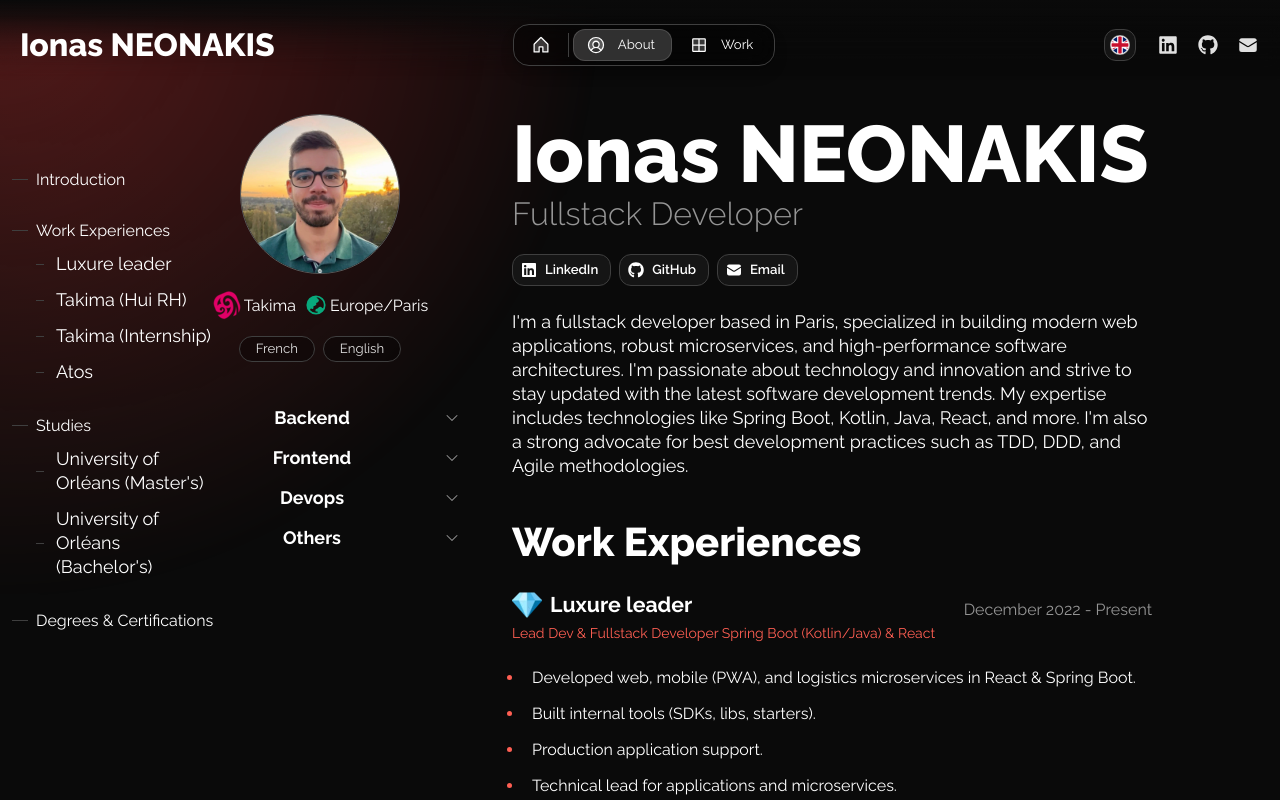
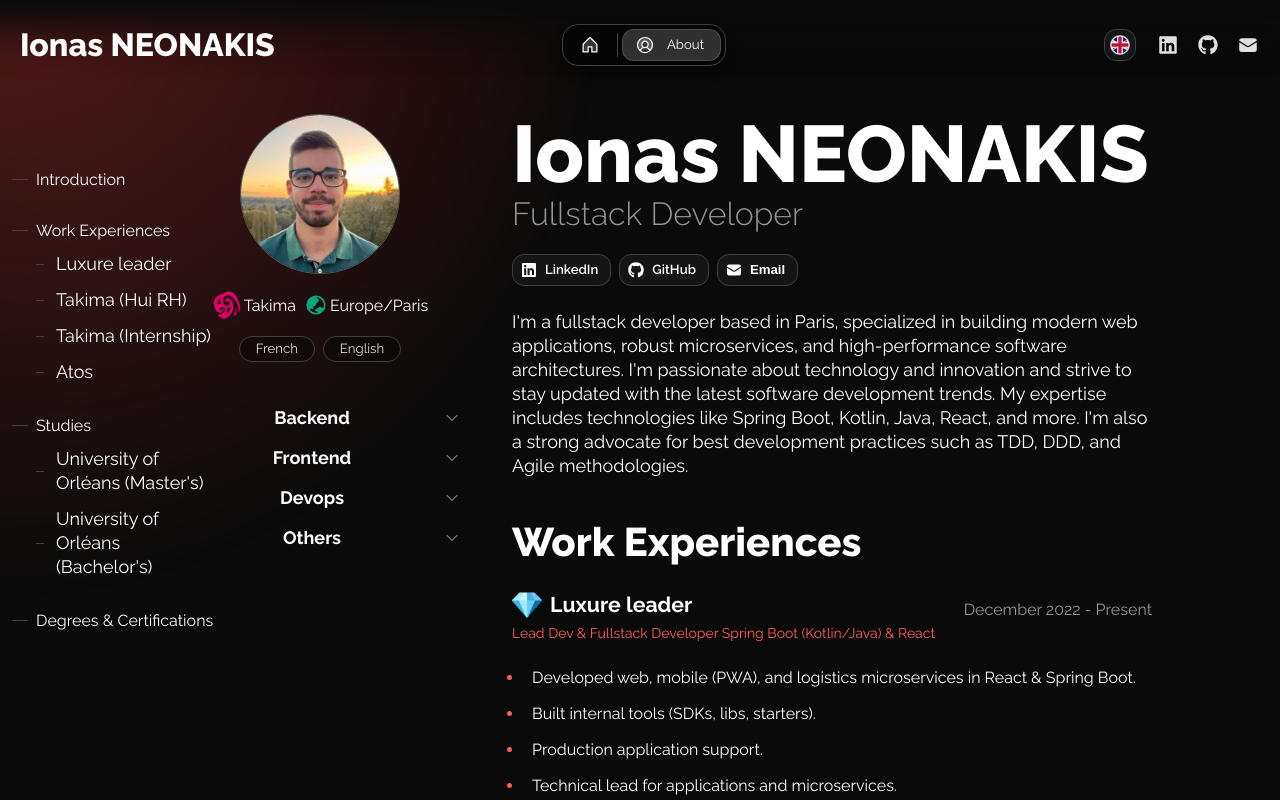
Before and after one commit to IonasNeonakis/ionasneonakis.github.io, a Next.js app: page /en/about in a window 1280 px wide. Shown: the top 800 px of the page. Built offline with nearby package versions, Linux system fonts and the light colour scheme.

Commit message:
chore: obfuscate email address

```diff
--- /dev/null
+++ b/src/app/[locale]/about/AboutObfuscatedEmailButton.tsx
@@ -0,0 +1,27 @@
+"use client";
+
+import { Button, IconButton } from "@/once-ui/components";
+import { emailMailToRedirect } from "@/utils/obfuscateEmailUtils";
+import React from "react";
+
+export function AboutObfuscatedEmailButton() {
+  return (
+    <>
+      <Button
+        className="s-flex-hide"
+        onClick={emailMailToRedirect}
+        prefixIcon={"email"}
+        label={"Email"}
+        size="s"
+        variant="secondary"
+      />
+      <IconButton
+        className="s-flex-show"
+        onClick={emailMailToRedirect}
+        size="l"
+        icon="email"
+        variant="secondary"
+      />
+    </>
+  );
+}
--- a/src/app/[locale]/about/page.tsx
+++ b/src/app/[locale]/about/page.tsx
@@ -1,3 +1,4 @@
+import { AboutObfuscatedEmailButton } from "@/app/[locale]/about/AboutObfuscatedEmailButton";
 import { CurrentLocation } from "@/app/[locale]/about/CurrentLocation";
 import { SpokenLanguages } from "@/app/[locale]/about/SpokenLanguages";
 import { baseURL, createI18nContent } from "@/app/resources";
@@ -17,6 +18,7 @@ import {
   SmartImage,
   Text,
 } from "@/once-ui/components";
+import { emailMailToRedirect } from "@/utils/obfuscateEmailUtils";
 import type { Metadata } from "next";
 import { getTranslations, setRequestLocale } from "next-intl/server";
 import Image from "next/image";
@@ -175,9 +177,7 @@ export default async function About({ params }: AboutParams) {
               horizontal="center"
               fitWidth
             >
-              {social.map(
-                (item) =>
-                  item.link && (
+              {social.map((item) => (
                 <div key={item.link}>
                   <Button
                     className="s-flex-hide"
@@ -197,8 +197,8 @@ export default async function About({ params }: AboutParams) {
                     variant="secondary"
                   />
                 </div>
-                  ),
-              )}
+              ))}
+              <AboutObfuscatedEmailButton />
             </Flex>
           </Column>
 
--- a/src/app/resources/config.ts
+++ b/src/app/resources/config.ts
@@ -5,7 +5,7 @@ const baseURL: string = "ionasneonakis.github.io";
 const routes: Record<string, boolean> = {
   "/": true,
   "/about": true,
-  "/work": true,
+  "/work": false,
   "/blog": false,
 };
 
--- a/src/app/resources/content-i18n.tsx
+++ b/src/app/resources/content-i18n.tsx
@@ -134,11 +134,6 @@ const createI18nContent = (t: (key: string, options?: unknown) => string): I18nC
       name: "GitHub",
       icon: "github",
       link: "https://github.com/IonasNeonakis",
-    },
-    {
-      name: "Email",
-      icon: "email",
-      link: "mailto:ionas.neonakis@gmail.com",
     },
   ];
 
--- a/src/components/Footer.tsx
+++ b/src/components/Footer.tsx
@@ -1,7 +1,7 @@
 import { createI18nContent } from "@/app/resources";
-import { Flex, IconButton, SmartLink, Text } from "@/once-ui/components";
+import { ObfuscatedEmailButton } from "@/components/ObfuscatedEmailButton";
+import { Flex, IconButton, Text } from "@/once-ui/components";
 import { useTranslations } from "next-intl";
-import { getTranslations } from "next-intl/server";
 import styles from "./Footer.module.scss";
 
 export function Footer() {
@@ -47,6 +47,7 @@ export function Footer() {
                 />
               ),
           )}
+          <ObfuscatedEmailButton />
         </Flex>
       </Flex>
       <Flex height="80" show="s" />
--- a/src/components/Header.tsx
+++ b/src/components/Header.tsx
@@ -9,6 +9,7 @@ import { createI18nContent, routes } from "@/app/resources";
 import { LanguageDropdown } from "@/components/LanguageDropdown";
 
 import { Link, type Locale, usePathname, useRouter } from "@/i18n/routing";
+import { emailMailToRedirect } from "@/utils/obfuscateEmailUtils";
 import { useTranslations } from "next-intl";
 import type { Params } from "next/dist/server/request/params";
 import { useTransition } from "react";
@@ -158,6 +159,13 @@ export const Header = () => {
                     />
                   ),
               )}
+              <IconButton
+                onClick={emailMailToRedirect}
+                icon="email"
+                tooltip="Email"
+                size="s"
+                variant="ghost"
+              />
             </Flex>
           </Flex>
         </Flex>
--- /dev/null
+++ b/src/components/ObfuscatedEmailButton.tsx
@@ -0,0 +1,16 @@
+"use client";
+
+import { IconButton } from "@/once-ui/components";
+import { emailMailToRedirect } from "@/utils/obfuscateEmailUtils";
+
+export function ObfuscatedEmailButton() {
+  return (
+    <IconButton
+      onClick={emailMailToRedirect}
+      icon="email"
+      tooltip="Email"
+      size="s"
+      variant="ghost"
+    />
+  );
+}
--- /dev/null
+++ b/src/utils/obfuscateEmailUtils.ts
@@ -0,0 +1,7 @@
+export const emailMailToRedirect = () => {
+  const user = "ionas.neonakis";
+  const domain = "gmail.com";
+  const at = "\u0040";
+
+  window.location.href = `mailto:${user}${at}${domain}`;
+};
```
Also changed, not shown: 1 other file (tests, documents, lock files or other folders). Lines whose indentation alone changed are shown as unchanged.
